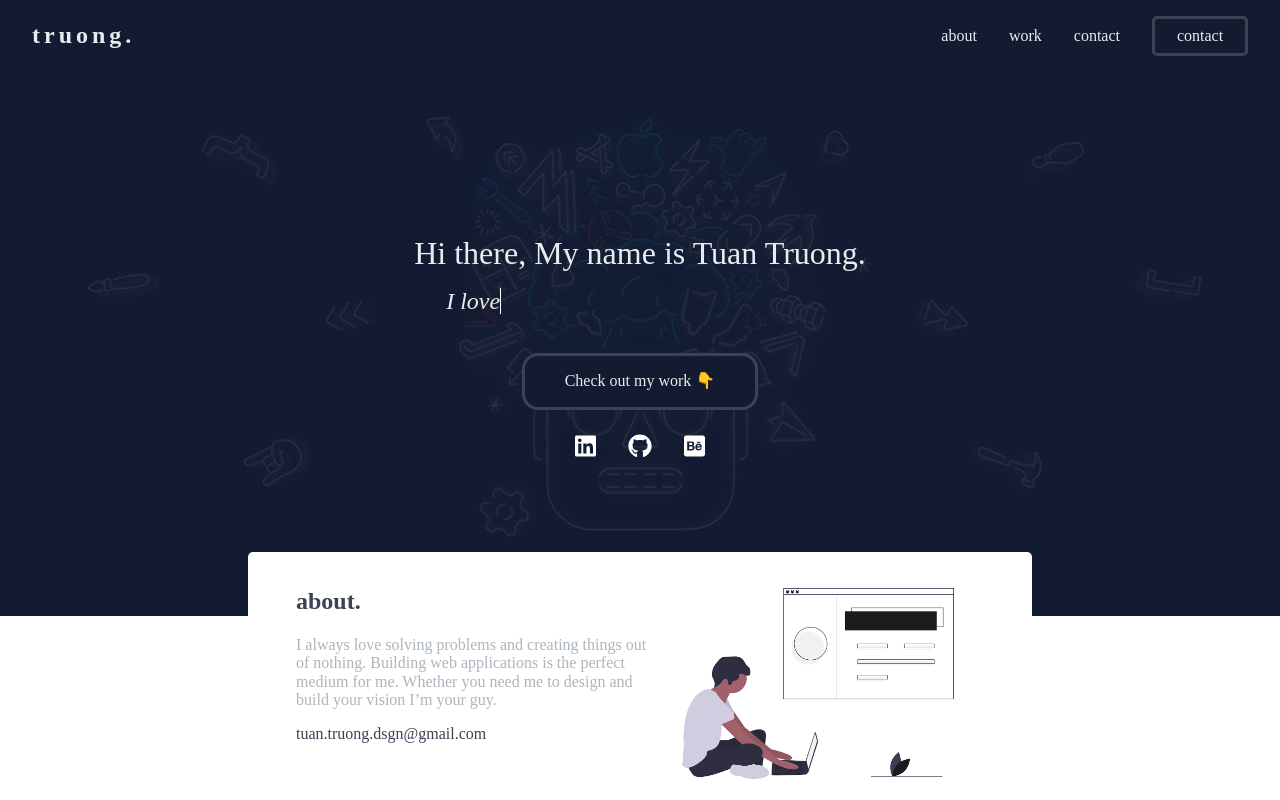
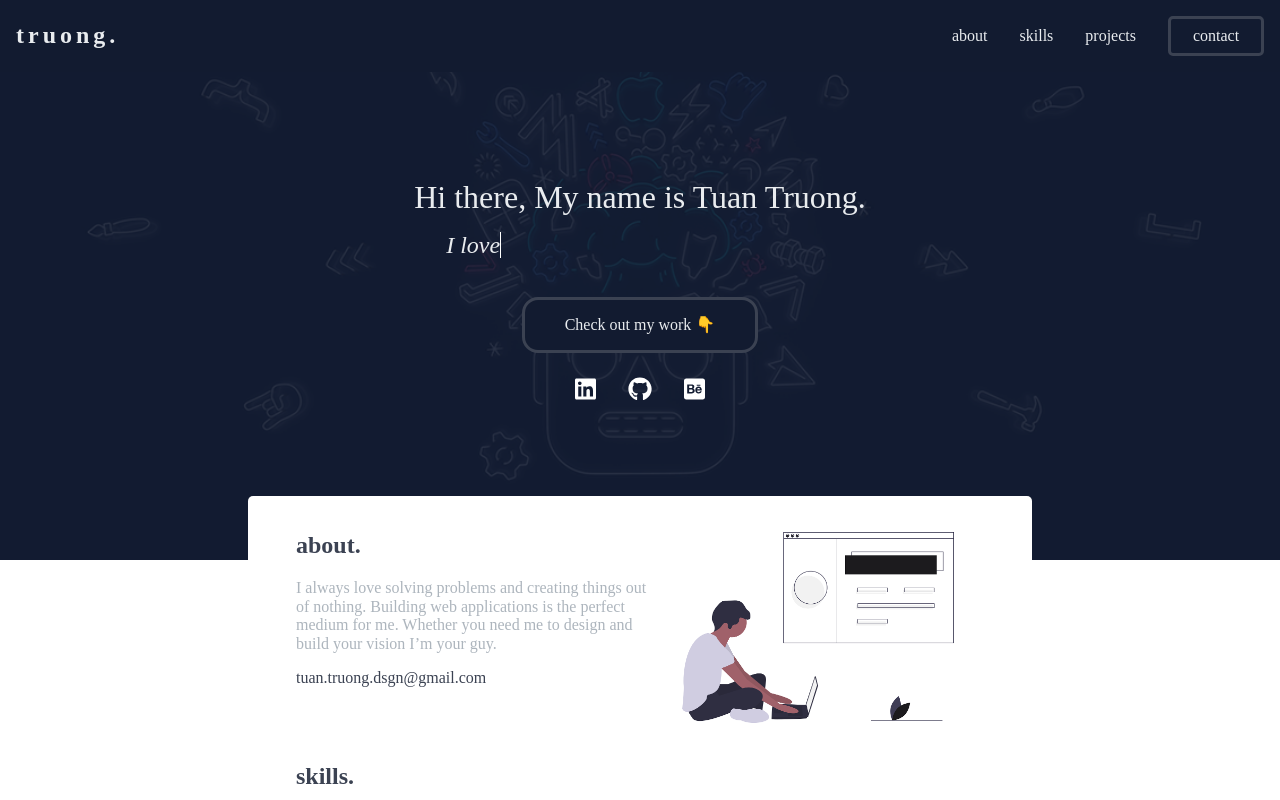
Before and after one commit to tuantruong625/portfolio, a Vue app: page / in a window 1280 px wide. Shown: the top 800 px of the page. Built offline with nearby package versions, Linux system fonts and the light colour scheme.

Commit message:
make navbar fixed

```diff
--- a/src/App.vue
+++ b/src/App.vue
@@ -10,18 +10,26 @@
         </span>
       </div>
       <div v-show="toggleNav" class="nav__links">
-        <span class="nav__link">
+        <a href="#about" class="nav__link">
+          <span>
             about
           </span>
-        <span class="nav__link">
-          work
+        </a>
+        <a href="#skills" class="nav__link">
+          <span>
+            skills
           </span>
-        <span class="nav__link">
-          contact
+        </a>
+        <a href="#projects" class="nav__link">
+          <span>
+            projects
           </span>
-        <span class="nav__link">
+        </a>
+        <a href="#contact" class="nav__link">
+          <span>
             <button class="nav__button">contact</button>
           </span>
+        </a>
       </div>
     </nav>
 
@@ -74,7 +82,6 @@ export default {
 
 <style lang="scss">
 #app {
-  // max-width: 960px;
   margin: auto;
 }
 
@@ -84,7 +91,10 @@ export default {
   align-items: center;
   background: #121b30;
   color: #e9ecef;
-  padding: 1rem 2rem 0 2rem;
+  width: 100%;
+  position: fixed;
+  padding: 1rem 0;
+  z-index: 5;
 
   &__button {
     padding: 0.5rem;
@@ -93,6 +103,7 @@ export default {
     width: 6rem;
     background: #121b30;
     color: #e9ecef;
+    margin-right: 1rem;
 
     &:hover {
       cursor: pointer;
@@ -103,14 +114,19 @@ export default {
     font-size: 1.5rem;
     letter-spacing: 0.25rem;
     font-weight: 700;
+    margin-left: 1rem;
   }
 }
 
 .nav__links {
+
+  & a {
+    color:#e9ecef;
+    text-decoration: none;
+  }
   display: flex;
   justify-content: flex-end;
   align-items: center;
-  color:#e9ecef;
 }
 
 .nav__link {
@@ -126,13 +142,14 @@ export default {
   .nav__links {
     position: absolute;
     z-index: 5;
-    top: 5rem;
+    top: 3rem;
     right: 0;
     flex-direction: column;
     text-align: right;
     background: #121b30;
     width: 100%;
     padding: 0 2rem 0.5rem 2rem;
+    cursor: pointer;
   }
 
   .nav__link {
@@ -142,6 +159,13 @@ export default {
   .nav__menu {
     display: flex;
     justify-content: flex-end;
+    margin-right: 1rem;
+  }
+  .nav {
+    &__button {
+      margin-right: 0;
     }
   }
+
+}
 </style>
--- a/src/components/about/About.vue
+++ b/src/components/about/About.vue
@@ -8,9 +8,9 @@
           Building web applications is the perfect medium for me. Whether you need me to design
           and build your vision I’m your guy.
         </p>
-        <p class="about__text--email">tuan.truong.dsgn@gmail.com</p>
+        <p id="skills" class="about__text--email">tuan.truong.dsgn@gmail.com</p>
       </div>
-      <img class="about__image" src="@/assets/undraw_web_developer_p3e5.png" alt="web">
+      <img class="about__image" id="about" src="@/assets/undraw_web_developer_p3e5.png" alt="web">
       <h2 class="header-text">skills.</h2>
     </div>
   </div>
--- a/src/components/projects/Projects.vue
+++ b/src/components/projects/Projects.vue
@@ -1,5 +1,5 @@
 <template>
-  <div class="container">
+  <div class="container" id="projects">
     <div class="project">
       <div class="project__card">
         <img class="project__image" src="@/assets/modeler-screen.png" alt="web">
--- a/src/components/skills/Skills.vue
+++ b/src/components/skills/Skills.vue
@@ -1,6 +1,6 @@
 <template>
   <div class="container">
-    <div class="skills">
+    <div class="skills" >
       <div class="skills__icon">
         <font-awesome-icon class="skills__icon--vue" :icon="[ 'fab', 'vuejs' ]" />
         Vue
@@ -29,7 +29,7 @@
         <font-awesome-icon class="skills__icon--figma" :icon="[ 'fab', 'figma' ]" />
         Figma
       </div>
-      <div class="skills__icon">
+      <div class="skills__icon" >
         <font-awesome-icon class="skills__icon--wireframe" :icon="[ 'fa', 'draw-polygon' ]" />
         Wireframes
       </div>
```
Lines whose indentation alone changed are shown as unchanged.
